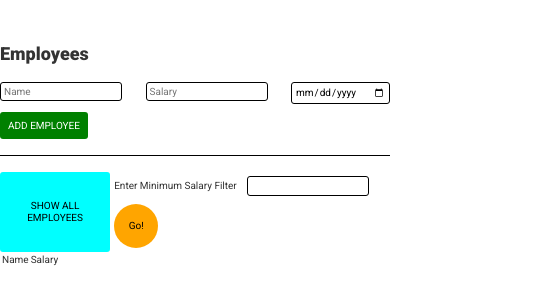
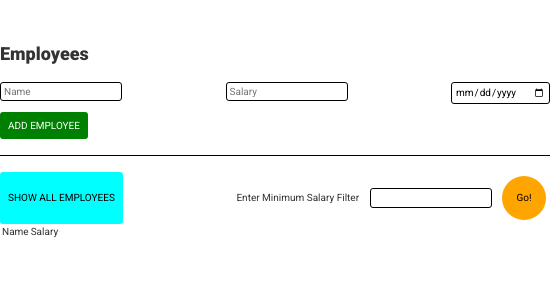
Before and after one commit to Serenarh/finalExamUncorrected, a website with bundled scripts: page index.html in a window 390 px wide. Shown: the whole page, 550 px wide, since content can reach past the window. Built offline with nearby package versions, Linux system fonts and the light colour scheme.

Commit message:
💄Change body's max-width to width
Making non-responsive width.

```diff
--- a/style.css
+++ b/style.css
@@ -4,7 +4,7 @@ body {
   font-size: 10px;
   line-height: 1.15;
   margin: 0 auto;
-  max-width: 550px;
+  width: 550px;
 }
 
 h1 {
```
